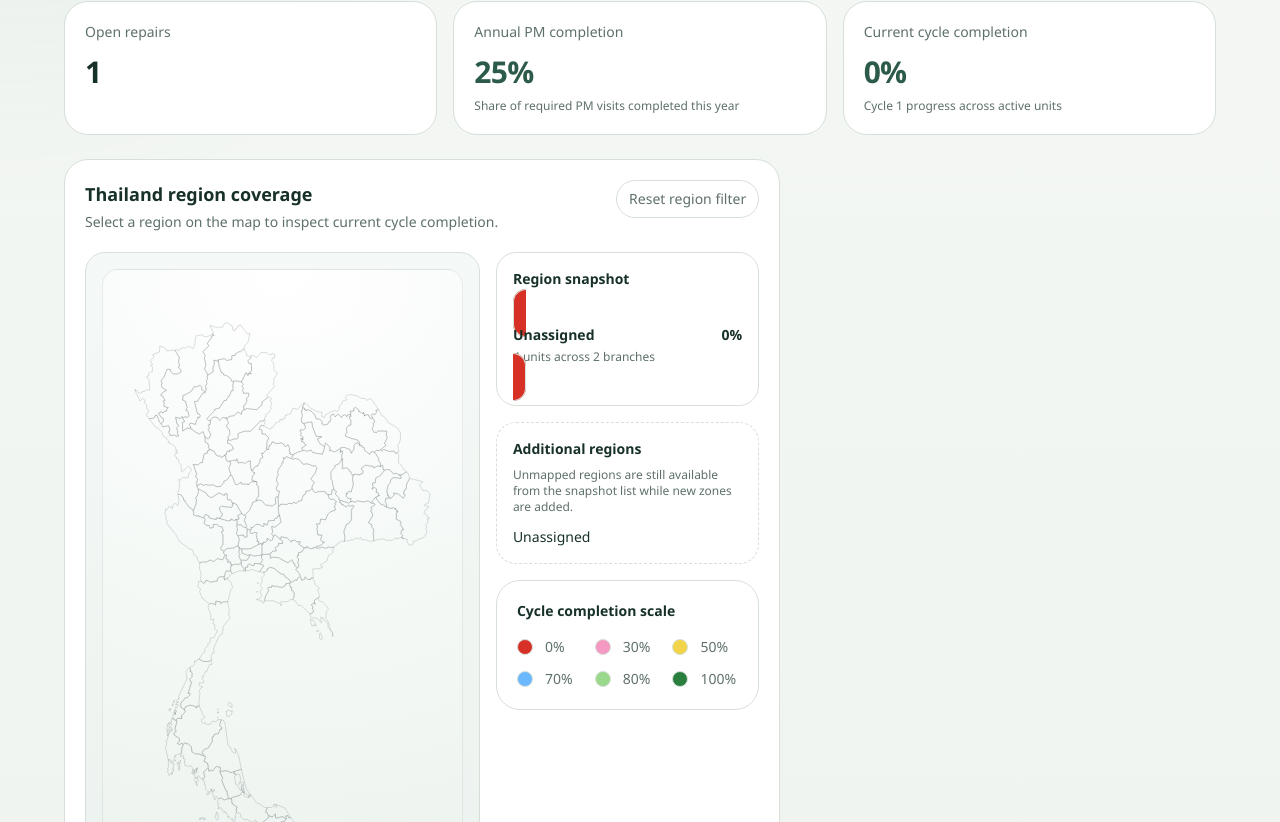
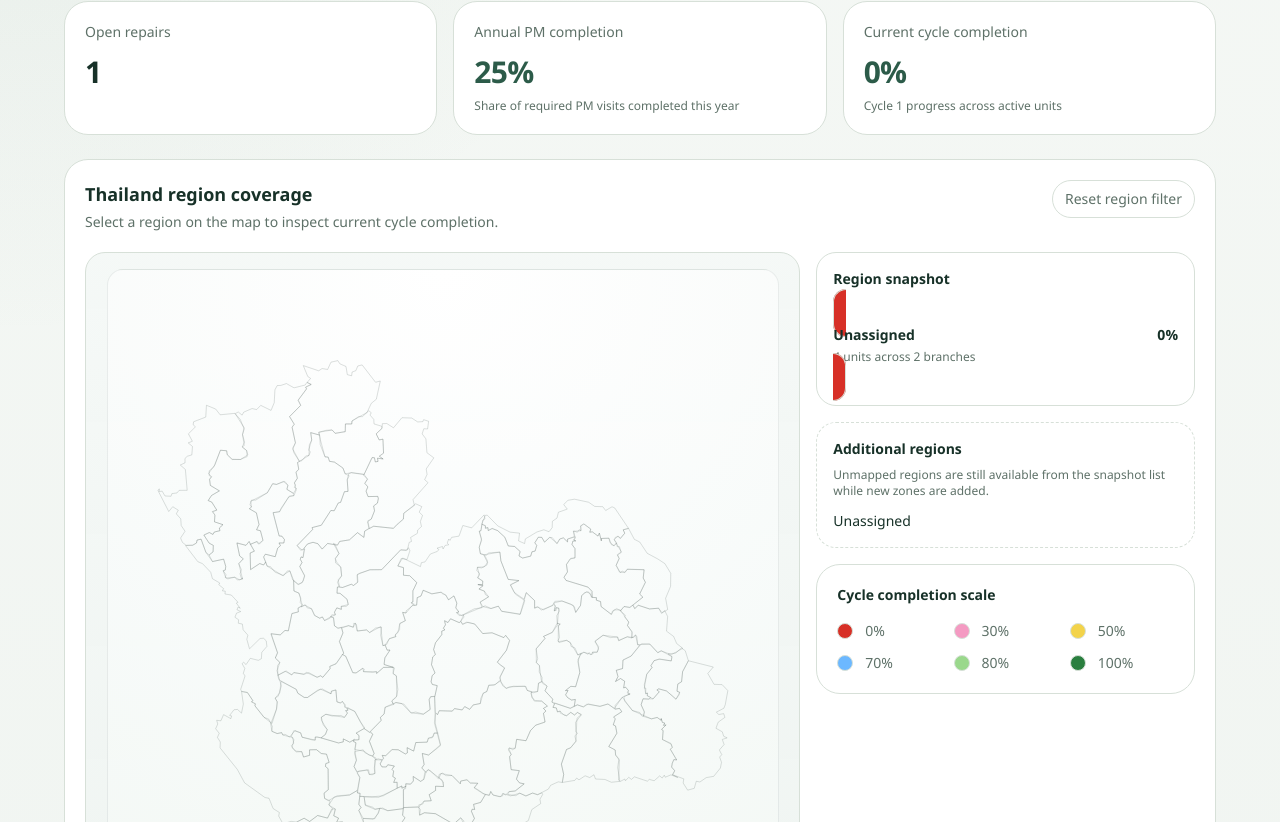
Before and after one commit to bunditkasi/PMAIRCON, a Next.js app: page /dashboard in a window 1280 px wide. Shown: the part 378-1200 px from the top of the page. Built offline with nearby package versions, Linux system fonts and the light colour scheme.

Commit message:
feat: widen dashboard region coverage layout

```diff
--- a/src/features/dashboard/region-map.tsx
+++ b/src/features/dashboard/region-map.tsx
@@ -48,9 +48,9 @@ export function RegionMap({
   return (
     <section
       aria-label="Region performance"
-      className="grid gap-4 xl:grid-cols-[1.45fr_0.85fr]"
+      className="grid w-full min-w-0 gap-4"
     >
-      <div className="rounded-[1.5rem] border border-[var(--border)] bg-[var(--surface)] p-5 shadow-[var(--shadow-soft)]">
+      <div className="w-full min-w-0 rounded-[1.5rem] border border-[var(--border)] bg-[var(--surface)] p-5 shadow-[var(--shadow-soft)]">
         <div className="flex items-start justify-between gap-3">
           <div>
             <h2 className="text-lg font-semibold text-[var(--text)]">
@@ -68,14 +68,14 @@ export function RegionMap({
           </Link>
         </div>
 
-        <div className="mt-5 grid gap-4 lg:grid-cols-[1.2fr_0.8fr]">
-          <div className="rounded-[1.25rem] border border-[var(--border)] bg-[linear-gradient(180deg,rgba(244,248,246,0.92),rgba(233,240,236,0.88))] p-4">
-            <div className="mx-auto w-full max-w-[25rem] overflow-hidden rounded-[1rem] border border-[rgba(110,126,120,0.12)] bg-[radial-gradient(circle_at_top,rgba(255,255,255,0.92),rgba(235,242,238,0.92))] p-3">
+        <div className="mt-5 grid gap-4 xl:grid-cols-[minmax(0,1.7fr)_minmax(19rem,0.9fr)]">
+          <div className="min-w-0 rounded-[1.25rem] border border-[var(--border)] bg-[linear-gradient(180deg,rgba(244,248,246,0.92),rgba(233,240,236,0.88))] p-4">
+            <div className="mx-auto w-full max-w-[42rem] overflow-hidden rounded-[1rem] border border-[rgba(110,126,120,0.12)] bg-[radial-gradient(circle_at_top,rgba(255,255,255,0.92),rgba(235,242,238,0.92))] p-3">
               <svg
                 aria-label="Thailand region heatmap"
                 role="img"
                 viewBox={THAILAND_MAP_VIEWBOX}
-                className="h-full w-full"
+                className="h-auto w-full"
               >
                 {mappedRegions.map((region) => {
                   const isActive = activeRegion === region.summary.region;
@@ -126,7 +126,7 @@ export function RegionMap({
             </div>
           </div>
 
-          <div className="space-y-4">
+          <div className="min-w-0 space-y-4">
             <section className="rounded-[1.25rem] border border-[var(--border)] bg-[var(--surface-muted)]/60 p-4">
               <h3 className="text-sm font-semibold text-[var(--text)]">
                 Region snapshot
```
